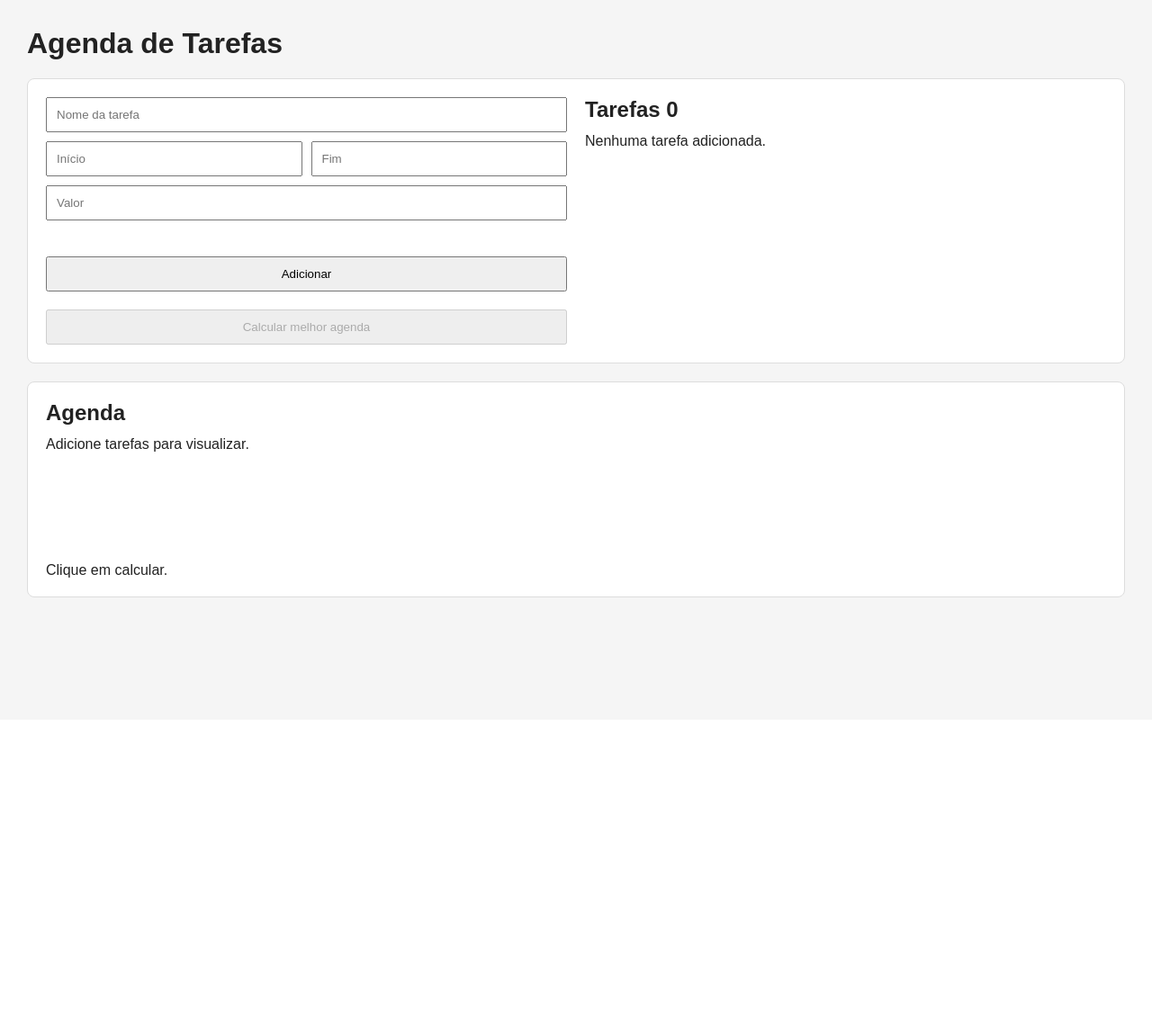
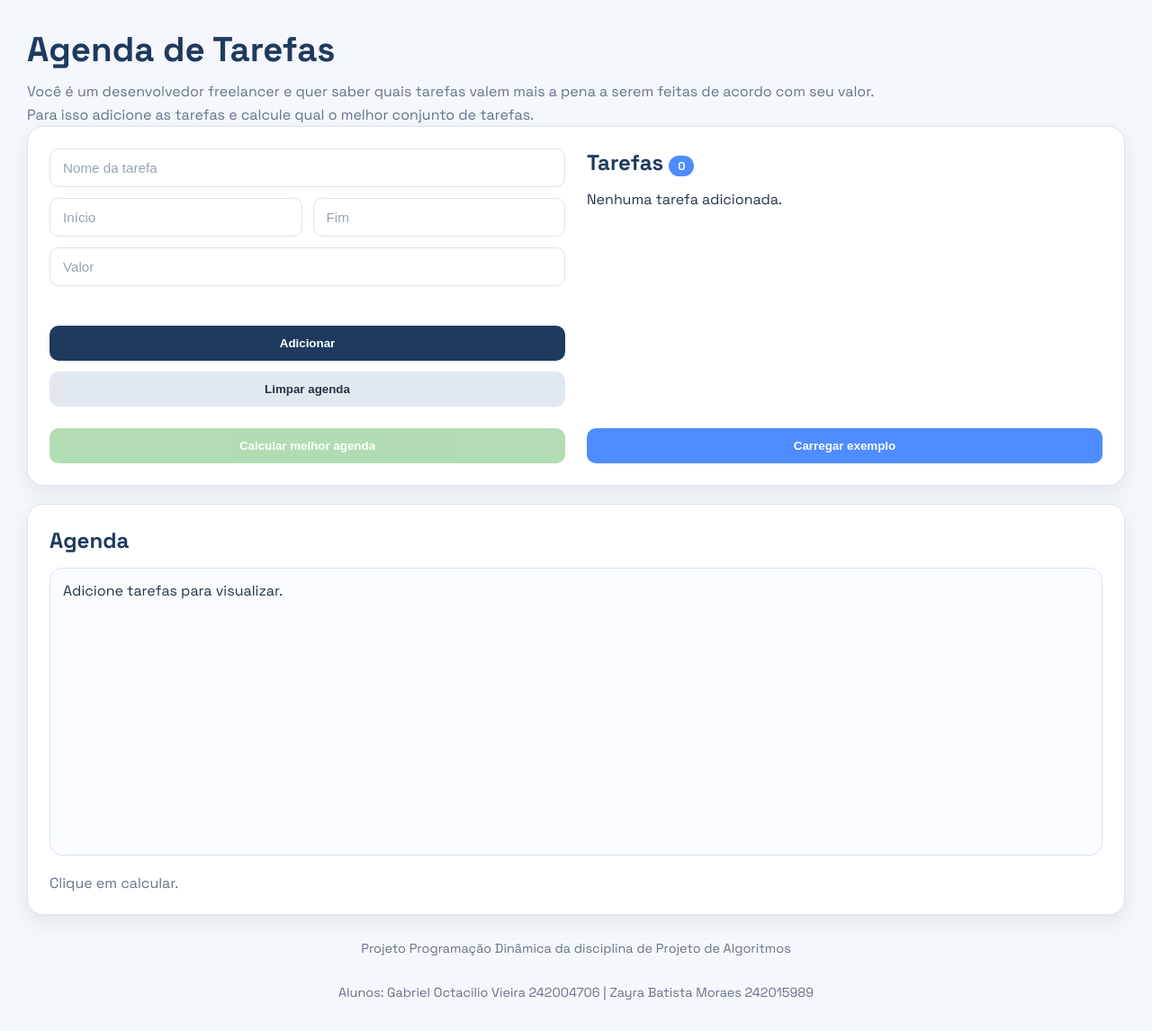
Before and after one commit to projeto-de-algoritmos-2026/G42_Programacao_dinamica, a Flask app: page / in a window 1280 px wide. Shown: the whole page at 90% size. Before the commit the page ends 664 px from the top, so only its background shows below. Run offline with Flask 3, Linux system fonts and the light colour scheme.

Commit message:
adiciona botoes extras e estilização final

```diff
--- a/frontend/static/script.js
+++ b/frontend/static/script.js
@@ -1,6 +1,7 @@
 
 let tarefas = []; // [{ nome, inicio, fim, valor }]
-
+const btnExemplo = document.getElementById('btn-exemplo');
+const btnLimpar = document.getElementById('btn-limpar');
 const form = document.getElementById('form-tarefa');
 const inputNome = document.getElementById('nome');
 const inputInicio = document.getElementById('inicio');
@@ -229,4 +230,50 @@ function renderizarResultado(dados) {
 
     resultadoLucro.textContent = formatarMoeda(dados.lucro);
 }
+
+btnExemplo.addEventListener('click', function () {
+
+    tarefas = [
+        { nome: 'Correção de Bug', inicio: 8, fim: 9, valor: 120 },
+        { nome: 'Daily Meeting', inicio: 8, fim: 10, valor: 180 },
+        { nome: 'Implementar Login', inicio: 9, fim: 11, valor: 250 },
+        { nome: 'Refatoração API', inicio: 10, fim: 12, valor: 220 },
+        { nome: 'Ajuste CSS', inicio: 11, fim: 12, valor: 100 },
+        { nome: 'Integração Pagamentos', inicio: 12, fim: 15, valor: 450 },
+        { nome: 'Testes Unitários', inicio: 12, fim: 13, valor: 130 },
+        { nome: 'Documentação Swagger', inicio: 13, fim: 14, valor: 140 },
+        { nome: 'Deploy Homologação', inicio: 14, fim: 15, valor: 160 },
+        { nome: 'Criar Dashboard', inicio: 15, fim: 18, valor: 400 },
+        { nome: 'Otimização SQL', inicio: 15, fim: 16, valor: 180 },
+        { nome: 'Análise de Logs', inicio: 16, fim: 17, valor: 170 },
+        { nome: 'Correção Produção', inicio: 17, fim: 18, valor: 200 },
+        { nome: 'Feature Relatórios', inicio: 18, fim: 20, valor: 320 },
+        { nome: 'Code Review', inicio: 18, fim: 19, valor: 140 },
+        { nome: 'Pipeline CI/CD', inicio: 19, fim: 21, valor: 260 },
+        { nome: 'Monitoramento', inicio: 20, fim: 22, valor: 240 },
+        { nome: 'Backup Banco', inicio: 21, fim: 23, valor: 220 }
+    ];
+
+    legend.hidden = true;
+    resultPlaceholder.hidden = false;
+    resultContent.hidden = true;
+
+    renderizarTudo();
+});
+
+btnLimpar.addEventListener('click', function () {
+
+    tarefas = [];
+
+    form.reset();
+    formErro.textContent = '';
+    resultadoLucro.textContent = 'R$ 0';
+
+    legend.hidden = true;
+    resultPlaceholder.hidden = false;
+    resultContent.hidden = true;
+
+    renderizarTudo();
+});
+
 renderizarTudo();
--- a/frontend/static/style.css
+++ b/frontend/static/style.css
@@ -1,21 +1,43 @@
+:root{
+    --bg:#f4f7fb;
+    --card:#ffffff;
+
+    --primary:#1e3a5f;
+    --primary-hover:#274c77;
+
+    --secondary:#4f8cff;
+    --secondary-hover:#3b7cf7;
+
+    --success:#66bb6a;
+    --success-hover:#57a85b;
+
+    --danger:#d32f2f;
+
+    --text:#243447;
+    --text-soft:#64748b;
+
+    --border:#dbe3ec;
+
+    --shadow:0 8px 24px rgba(15,23,42,.08);
+    --shadow-hover:0 12px 30px rgba(15,23,42,.12);
+}
+
 *{
     box-sizing:border-box;
     margin:0;
     padding:0;
 }
 
+html,
 body{
-    font-family:Arial,sans-serif;
-    background:#f5f5f5;
-    color:#222;
-    padding:30px;
+    min-height:100vh;
 }
 
-.panel{
-    background:white;
-    padding:20px;
-    border:1px solid #ddd;
-    border-radius:8px;
+body{
+    font-family:'Space Grotesk',sans-serif;
+    background:var(--bg);
+    color:var(--text);
+    padding:30px;
 }
 
 .page{
@@ -24,8 +46,24 @@ body{
 }
 
 h1{
-    margin-bottom:20px;
+    color:var(--primary);
+    margin-bottom:10px;
+    font-size:2.4rem;
 }
+
+h2{
+    color:var(--primary);
+    margin-bottom:15px;
+}
+
+p{
+    line-height:1.6;
+    color:var(--text-soft);
+}
+
+/* ==========================
+   Layout
+   ========================== */
 
 .layout{
     display:flex;
@@ -35,96 +73,237 @@ h1{
 
 .panel-top{
     display:grid;
-    grid-template-columns: 1fr 1fr;
-    gap:20px;
+    grid-template-columns:1fr 1fr;
+    gap:24px;
+    align-items:start;
 }
 
 .panel-agenda{
     width:100%;
 }
-h2{
-    margin-bottom:12px;
+
+@media (max-width:900px){
+    .panel-top{
+        grid-template-columns:1fr;
+    }
 }
+
+/* ==========================
+   Cards
+   ========================== */
+
+.panel{
+    background:var(--card);
+    padding:24px;
+    border-radius:18px;
+    border:1px solid var(--border);
+    box-shadow:var(--shadow);
+    transition:.25s;
+}
+
+.panel:hover{
+    box-shadow:var(--shadow-hover);
+}
+
+/* ==========================
+   Form
+   ========================== */
 
 .form-tarefa{
     display:flex;
     flex-direction:column;
-    gap:10px;
+    gap:12px;
 }
 
 .field-row{
     display:grid;
     grid-template-columns:1fr 1fr;
-    gap:10px;
+    gap:12px;
 }
 
 input{
-    padding:10px;
+    padding:12px 14px;
+    border:1px solid var(--border);
+    border-radius:10px;
+    font-size:.95rem;
+    background:white;
+    transition:.2s;
 }
 
+input:focus{
+    outline:none;
+    border-color:var(--secondary);
+    box-shadow:0 0 0 4px rgba(79,140,255,.15);
+}
+
+input::placeholder{
+    color:#94a3b8;
+}
+
+.form-erro{
+    min-height:20px;
+    color:var(--danger);
+    font-size:.9rem;
+    font-weight:500;
+}
+
+/* ==========================
+   Botões
+   ========================== */
+
 .btn{
-    padding:10px;
+    border:none;
+    border-radius:10px;
+    padding:12px;
     cursor:pointer;
+    font-weight:600;
+    transition:.2s;
+    color:white;
+    background:var(--primary);
 }
+
+.btn:hover{
+    background:var(--primary-hover);
+    transform:translateY(-2px);
+}
+
+.btn:disabled{
+    opacity:.5;
+    cursor:not-allowed;
+    transform:none;
+}
+
+#btn-calcular{
+    background:var(--success);
+}
+
+#btn-calcular:hover:not(:disabled){
+    background:var(--success-hover);
+}
+
+#btn-exemplo{
+    background:var(--secondary);
+}
+
+#btn-exemplo:hover{
+    background:var(--secondary-hover);
+}
+
+#btn-limpar{
+    background:#e2e8f0;
+    color:var(--text);
+}
+
+#btn-limpar:hover{
+    background:#cfd8e3;
+}
+
+/* mantém os botões alinhados na segunda linha */
+.panel-top > button{
+    width:100%;
+}
+
+/* ==========================
+   Lista de tarefas
+   ========================== */
 
 .task-list{
     list-style:none;
     margin-top:10px;
+    display:flex;
+    flex-direction:column;
+    gap:10px;
+
+    max-height:280px;
+    overflow-y:auto;
+}
+
+.task-list::-webkit-scrollbar{
+    width:6px;
+}
+
+.task-list::-webkit-scrollbar-thumb{
+    background:#cbd5e1;
+    border-radius:10px;
 }
 
 .task-item{
     display:flex;
+    align-items:center;
     gap:10px;
-    align-items:center;
-    padding:8px;
-    border-bottom:1px solid #eee;
+
+    padding:12px;
+
+    border:1px solid var(--border);
+    border-radius:10px;
+
+    background:#f8fafc;
+
+    transition:.2s;
+}
+
+.task-item:hover{
+    border-color:var(--secondary);
+    transform:translateX(4px);
 }
 
 .task-item__name{
     flex:1;
+    font-weight:500;
 }
 
-.gantt{
-    min-height:300px;
+.task-item__time{
+    background:#dbeafe;
+    color:#1d4ed8;
+
+    padding:4px 8px;
+    border-radius:6px;
+
+    font-size:.8rem;
+    font-weight:600;
 }
 
-.gantt-row{
-    height:35px;
-    position:relative;
+.task-item__value{
+    color:#2e7d32;
+    font-weight:600;
 }
 
-.gantt-bar{
-    position:absolute;
-    height:28px;
-    top:3px;
-    border-radius:4px;
-    background:#d9d9d9;
-    display:flex;
-    align-items:center;
-    justify-content:center;
-    font-size:.85rem;
+.task-item__remove{
+    border:none;
+    background:none;
+    cursor:pointer;
+
+    color:#94a3b8;
+    font-size:1rem;
 }
 
-.gantt-bar--selected{
-    background:#8bc34a;
+.task-item__remove:hover{
+    color:var(--danger);
 }
 
-.gantt-bar--rejected{
-    border:2px dashed #999;
-    background:none;
+#contador-tarefas{
+    background:var(--secondary);
+    color:white;
+
+    padding:3px 10px;
+    border-radius:999px;
+
+    font-size:.8rem;
 }
 
-.result{
-    margin-top:20px;
-}
-
-.form-erro{
-    color:#c62828;
-    min-height:20px;
-}
+/* ==========================
+   Agenda
+   ========================== */
 
 .gantt{
-    min-height:120px;
+    min-height:320px;
+
+    background:#fafcff;
+
+    border:1px solid var(--border);
+    border-radius:14px;
+
+    padding:14px;
 }
 
 .gantt__rows{
@@ -140,43 +319,119 @@ input{
     position:absolute;
     top:0;
     bottom:0;
-    border-left:1px solid #eee;
+
+    border-left:1px dashed #dbe3ec;
 }
 
 .gantt-row{
     position:relative;
-    height:40px;
+    height:42px;
 }
 
 .gantt-bar{
     position:absolute;
+
     top:5px;
     height:30px;
-    border-radius:4px;
+
     display:flex;
     align-items:center;
     justify-content:center;
-    font-size:.85rem;
+
+    border-radius:8px;
+
+    font-size:.82rem;
+    font-weight:600;
+
+    background:#cbd5e1;
+    color:#1e293b;
+
+    box-shadow:0 4px 10px rgba(0,0,0,.1);
+
+    overflow:hidden;
+    white-space:nowrap;
 }
 
 .gantt-bar--selected{
-    background:#9ccc65;
+    background:linear-gradient(
+        135deg,
+        #4caf50,
+        #7cb342
+    );
 }
 
 .gantt-bar--rejected{
-    border:2px dashed #999;
-    background:none;
+    background:#f8fafc;
+    border:2px dashed #94a3b8;
+    color:#64748b;
 }
 
 .gantt__axis{
     position:relative;
+
+    margin-top:8px;
     height:24px;
-    border-top:1px solid #ccc;
-    margin-top:5px;
+
+    border-top:1px solid var(--border);
 }
 
 .gantt__tick{
     position:absolute;
     transform:translateX(-50%);
+
     font-size:.75rem;
+    color:var(--text-soft);
 }
+
+/* ==========================
+   Resultado
+   ========================== */
+
+.result{
+    margin-top:20px;
+}
+
+#result-placeholder{
+    color:var(--text-soft);
+}
+
+#result-content{
+    margin-top:15px;
+
+    background:linear-gradient(
+        135deg,
+        #1e3a5f,
+        #274c77
+    );
+
+    color:white;
+
+    padding:18px;
+    border-radius:14px;
+
+    box-shadow:var(--shadow);
+}
+
+#resultado-lucro{
+    margin-left:8px;
+
+    color:#b7ff8a;
+
+    font-size:1.4rem;
+    font-weight:700;
+}
+
+/* ==========================
+   Footer
+   ========================== */
+
+footer{
+    margin-top:25px;
+    text-align:center;
+}
+
+.footer{
+    color:var(--text-soft);
+    font-size:.9rem;
+    line-height:1.7;
+}
--- a/frontend/templates/index.html
+++ b/frontend/templates/index.html
@@ -16,6 +16,8 @@
 <div class="page">
 
     <h1>Agenda de Tarefas</h1>
+    <p>Você é um desenvolvedor freelancer e quer saber quais tarefas valem mais a pena a serem feitas de acordo com seu valor.
+    <br>Para isso adicione as tarefas e calcule qual o melhor conjunto de tarefas.</p>
 
     <main class="layout">
 
@@ -38,6 +40,9 @@
                         <button type="submit" class="btn">
                             Adicionar
                         </button>
+                        <button type="button" id="btn-limpar" class="btn">
+                            Limpar agenda
+                        </button>
 
                     </form>
                 </div>
@@ -58,6 +63,10 @@
 
                 <button id="btn-calcular" class="btn" disabled>
                     Calcular melhor agenda
+                </button>
+
+                <button type="button" id="btn-exemplo" class="btn">
+                    Carregar exemplo
                 </button>
             </div>
 
@@ -83,6 +92,8 @@
                     Clique em calcular.
                 </div>
 
+
+
                 <div id="result-content" hidden>
                     <strong>Lucro:</strong>
                     <span id="resultado-lucro">R$ 0</span>
@@ -97,4 +108,12 @@
 </div>
 <script src="../static/script.js"></script>
 </body>
+<footer>
+  <p class="footer">
+    Projeto Programação Dinâmica da disciplina de Projeto de Algoritmos<br><br>
+    Alunos:
+    Gabriel Octacilio Vieira 242004706 | Zayra Batista Moraes 242015989
+  </p>
+</footer>
+
 </html>
```
